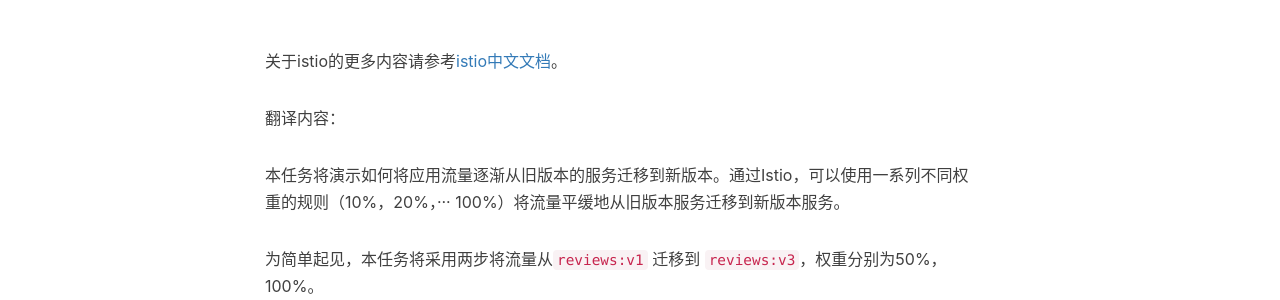
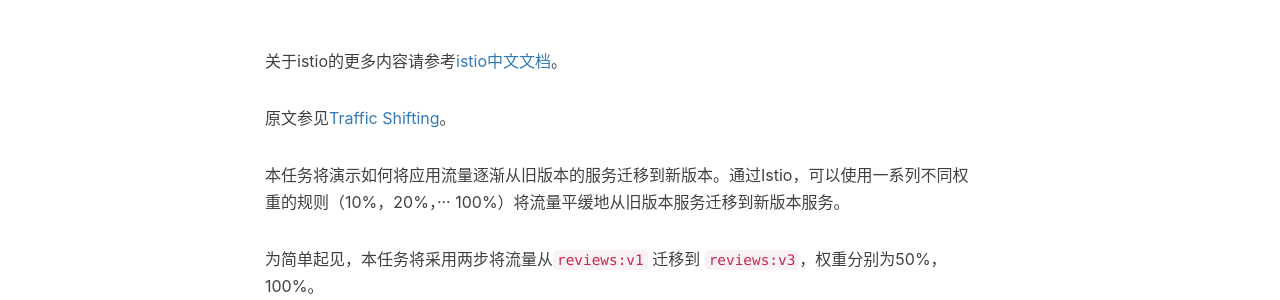
Before and after one commit to zhaohuabing/jekyll_blog_backup, a Jekyll site: the page built from _posts/2017-11-07-istio-traffic-shifting.markdown, in a window 1280 px wide and 900 px high, scrolled down 373 px. Shown: the part 152-452 px from the top of the window. Built offline with Jekyll 4.4.1, drawn with Linux system fonts in a browser that asks for light colours; nearby versions of some CDN libraries; comment, search, counter and statistics services are not loaded.

Commit message:
minor changes
Signed-off-by: HuabingZhao <zhao.huabing@zte.com.cn>

````diff
--- a/_posts/2017-11-07-istio-traffic-shifting.markdown
+++ b/_posts/2017-11-07-istio-traffic-shifting.markdown
@@ -15,7 +15,7 @@
 
 关于istio的更多内容请参考[istio中文文档](http://istio.doczh.cn/)。
 
-翻译内容：
+原文参见[Traffic Shifting](https://istio.io/docs/tasks/traffic-management/traffic-shifting.html)。
 
 本任务将演示如何将应用流量逐渐从旧版本的服务迁移到新版本。通过Istio，可以使用一系列不同权重的规则（10%，20%，··· 100%）将流量平缓地从旧版本服务迁移到新版本服务。
 
@@ -43,7 +43,7 @@
    可以看到浏览器中出现BooInfo应用的productpage页面。
    注意`productpage`显示的评价内容不带星级。这是由于`reviews:v1`不会访问`ratings`服务。
 
-   > 请注意：如果之前执行过 [配置请求路由](./request-routing.md)任务，则需要先注销测试用户“jason”或者删除之前单独为该用户创建的测试规则：
+   > 请注意：如果之前执行过 [配置请求路由](http://istio.doczh.cn/docs/tasks/traffic-management/request-routing.html)任务，则需要先注销测试用户“jason”或者删除之前单独为该用户创建的测试规则：
 
      ```bash
      istioctl delete routerule reviews-test-v2
````
